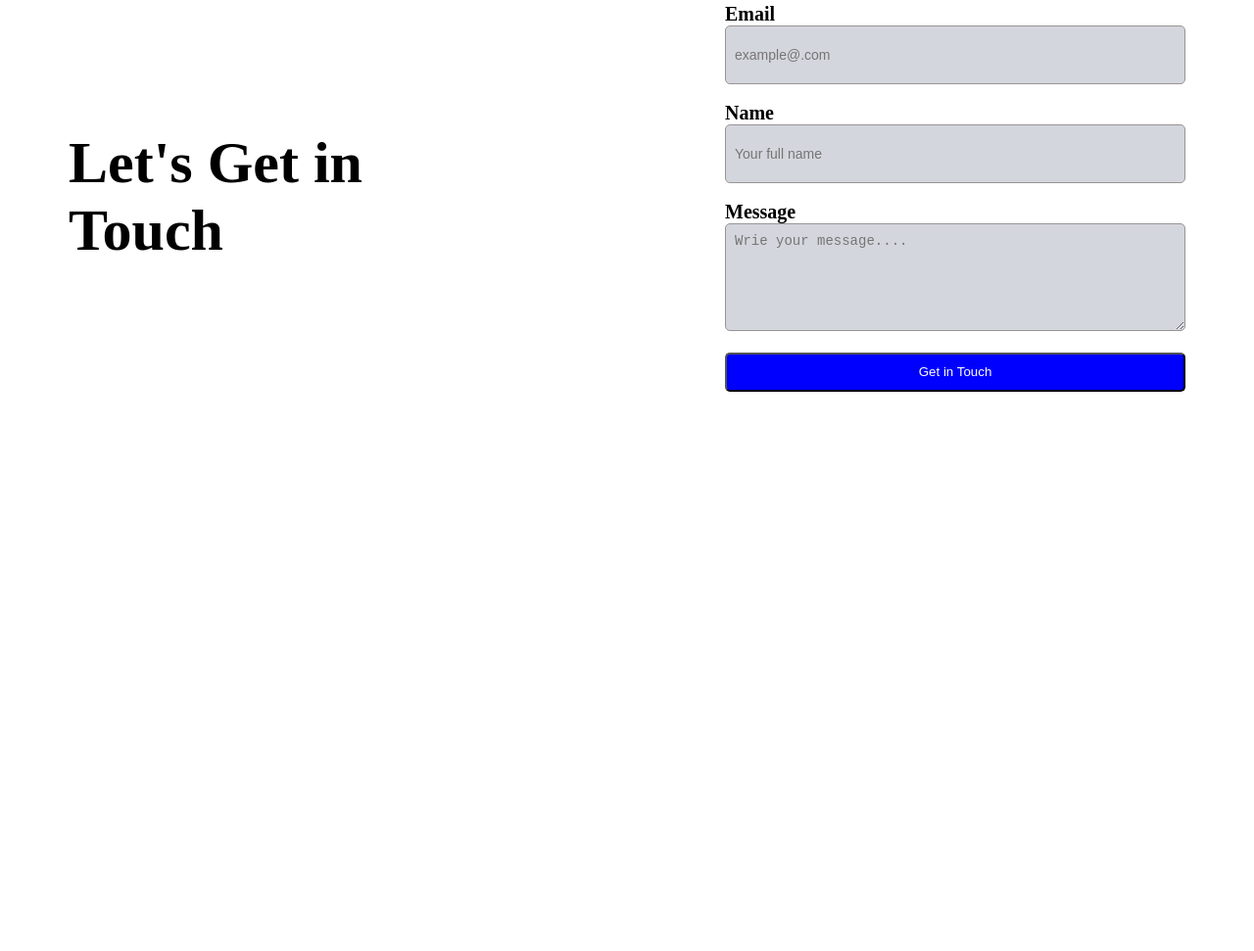
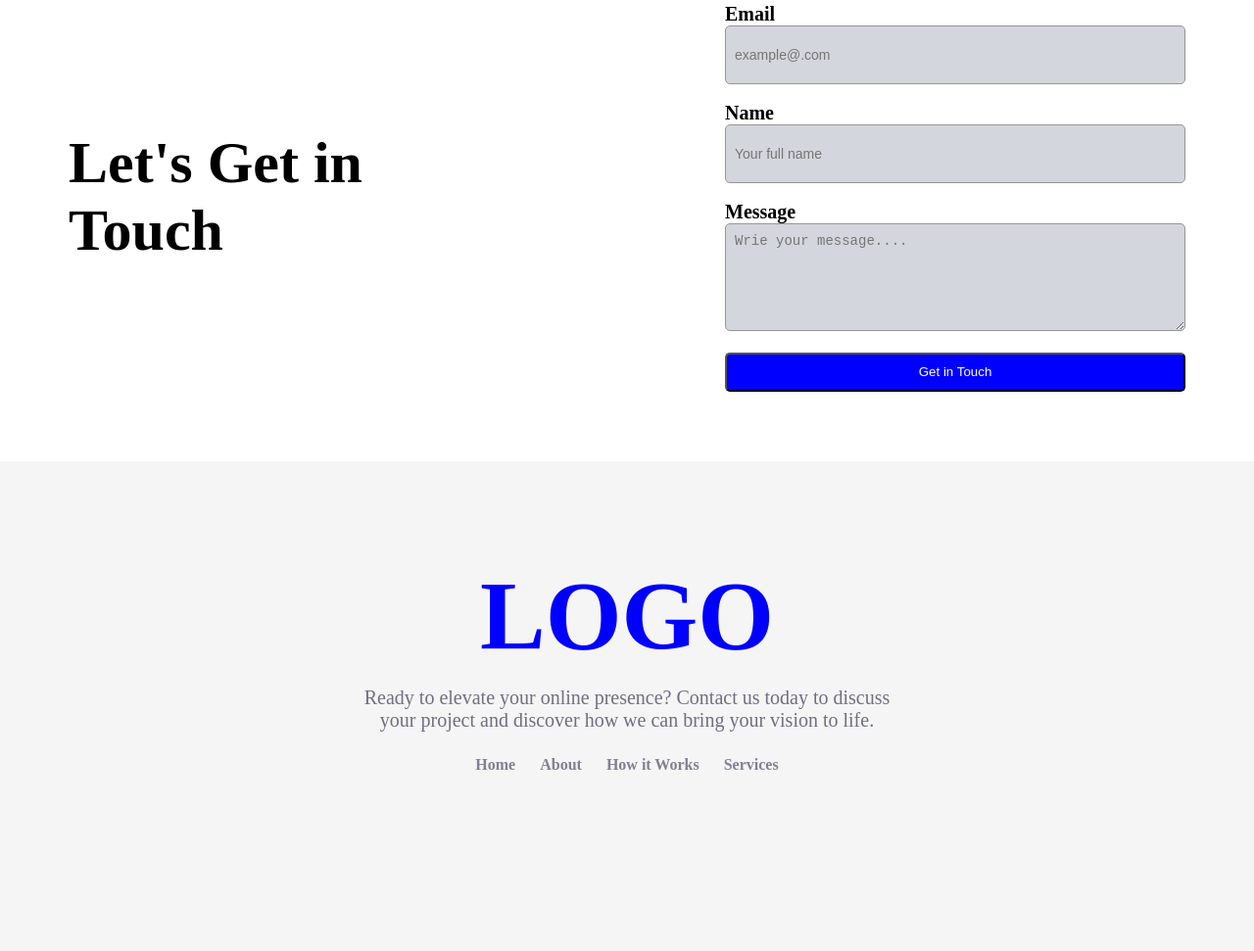
Before and after one commit to Muntacir-Tamim/B12A01, a plain HTML site: page index.html in a window 1280 px wide. Shown: the part 1737-2708 px from the top of the page at 98% size. Before the commit the page ends 2188 px from the top, so only its background shows below. Drawn offline with Linux system fonts and the light colour scheme.

Commit message:
added full code

```diff
--- a/index.html
+++ b/index.html
@@ -154,7 +154,19 @@
     </main>
 
     <footer>
-
+            <div class="footer-content">
+              <h1 class="logo-text">LOGO</h1>
+              <p class="footer-tagline">
+                 Ready to elevate your online presence?
+                 Contact us today to discuss <br>your project and  discover how we can bring your vision to life.
+               </p>
+              <ul class="footer-links">
+                 <li><a href="">Home</a></li>
+                 <li><a href="">About</a></li>
+                 <li><a href="">How it Works</a></li>
+                 <li><a href="">Services</a></li>
+             </ul>
+       </div>
     </footer>
 
 </body>
--- a/styles/style.css
+++ b/styles/style.css
@@ -265,3 +265,55 @@ nav button:hover{
 .form-btn:hover{
      background-color: #5d4bbe;
 }
+
+
+/* footerr section */
+
+
+
+.footer-content {
+    margin: 0 auto;
+    padding: 100px;
+    height: 300px;
+    margin-top: 120px;
+    text-align: center;
+    background-color: whitesmoke
+}
+
+.logo-text {
+  font-size: 100px;
+  font-weight: bold;
+  margin-bottom: 15px;
+  color: blue
+
+}
+
+.footer-tagline {
+  color: #706f80;
+  font-size: 20px;
+  margin-bottom: 25px;
+
+}
+
+.footer-links {
+  list-style: none;
+  font-weight: bold;
+  display: flex;
+  justify-content: center;
+  gap: 25px;
+
+}
+
+.footer-links li a {
+
+  text-decoration: none;
+  color: #818094;
+
+
+}
+
+.footer-links li a:hover {
+    transition: color 0.3s;
+    color: #5d4bbe;
+
+}
```
